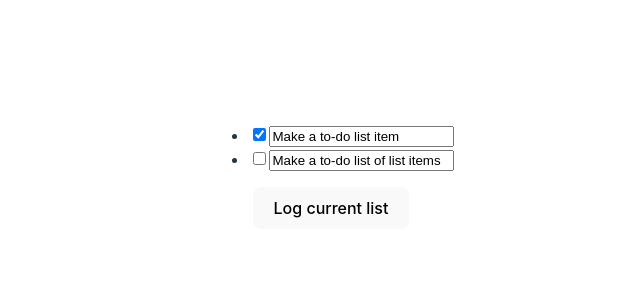
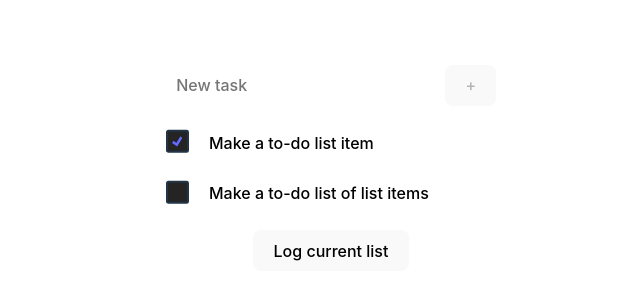
Before and after one commit to s-jolman/todo, a React (Vite) app: page / in a window 1280 px wide. Shown: the part 232-532 px from the top of the page, without its empty margins (309-949 px from the left). Built offline with nearby package versions, Linux system fonts and the light colour scheme.

Commit message:
addTodo functionality and new styling

```diff
--- a/src/App.jsx
+++ b/src/App.jsx
@@ -1,5 +1,5 @@
 import './App.css';
-import { TaskList } from './components/tasks';
+import { NewTask, TaskList } from './components/tasks';
 import { TodosContext, useTodosListFromInput } from './hooks/useTodos.js';
 
 
@@ -13,6 +13,7 @@ function App() {
 
   return (
     <TodosContext.Provider value={contextData}>
+      <NewTask />
       <TaskList />
       <button type="button" onClick={
         () => console.log(JSON.stringify(contextData, null, 2))
--- a/src/components/tasks.jsx
+++ b/src/components/tasks.jsx
@@ -1,22 +1,51 @@
+import {
+  useCallback, useState,
+} from 'react';
 import {
   useTodo,
   useTodosIds,
   useTodoToggle,
   useTodoRename,
+  addNewTodo,
 } from '../hooks/useTodos.js';
 
 export function NewTask() {
-  const addTodo = () => {
-    let max = Math.max(...arr);
-  }
+  const [valueData, setValueData] = useState({
+    title: '',
+    disabled: true,
+  });
 
-  // new component for adding a new todo
-  // it should have an input and button
-  // button should be disabled if input is empty (state empty)
-  // hook/context should only have an addTodo function that receives a string (title)
+  const handleOnInputChange = useCallback(
+    ({ target: { value } }) => {
+      setValueData({
+        ...valueData,
+        title: value,
+        disabled: value ? false : true,
+      });
+
+    },
+    [valueData, setValueData],
+  );
 
   return (
-    <button type="button" onClick={addTodo}>New task</button>
+    <div>
+      <input
+        type="text"
+        id="newTitle"
+        name="newTitle"
+        value={valueData.title}
+        placeholder="New task"
+        onChange={handleOnInputChange}
+      />
+      <button
+        type="button"
+        id="newBtn"
+        onClick={addNewTodo(valueData.title)}
+        disabled={valueData.disabled}
+      >
+        +
+      </button>
+    </div>
   );
 }
 
@@ -26,7 +55,7 @@ export function Task({ id }) {
   const renameTitle = useTodoRename(id);
 
   return (
-    <li>
+    <li className='taskListItem'>
       <input
         type="checkbox"
         id={`${id}-done`}
@@ -37,6 +66,7 @@ export function Task({ id }) {
       <input
         type="text"
         id={`${id}-title`}
+        className='taskListItem__title'
         name="title"
         value={title}
         onChange={renameTitle}
@@ -53,7 +83,7 @@ export function TaskList() {
     <Task key={id} id={id} />
   ));
   return (
-    <ul>
+    <ul className='taskList'>
       {listItems}
     </ul>
   );
--- a/src/hooks/useTodos.js
+++ b/src/hooks/useTodos.js
@@ -30,9 +30,8 @@ export const useTodosListFromInput = (input) => {
     },
     [setItemsMap],
   );
-
   const renameTitle = useCallback(
-    (id) => ({ target: { value } } /* change event */) => {
+    (id) => ({ target: { value } }) => {
       setItemsMap(
         (prevItems) => ({
           ...prevItems,
@@ -45,10 +44,26 @@ export const useTodosListFromInput = (input) => {
     },
     [setItemsMap],
   );
+  const addTodo = useCallback(
+    (newTitle) => {
+      setItemsMap(
+        (prevItems) => ({
+          ...prevItems,
+          [Number(Object.keys(prevItems).reduce((a, b) => prevItems[a] > prevItems[b] ? a : b)) + 1]: {
+            id: Number(Object.keys(prevItems).reduce((a, b) => prevItems[a] > prevItems[b] ? a : b)) + 1,
+            done: false,
+            title: newTitle,
+          },
+        }),
+      );
+    },
+    [setItemsMap],
+  );
   return {
     items: itemsMap,
     toggleDone,
     renameTitle,
+    addTodo,
   };
 };
 
@@ -77,3 +92,12 @@ export const useTodoRename = (id) => {
   );
   return todoRename;
 };
+
+export const addNewTodo = (title) => {
+  const { addTodo } = useContext(TodosContext);
+  const newTodo = useCallback(
+    () => addTodo(title),
+    [addTodo, title],
+  );
+  return newTodo;
+};
--- a/src/index.css
+++ b/src/index.css
@@ -37,6 +37,63 @@ h1 {
   line-height: 1.1;
 }
 
+input {
+  border-radius: 0;
+  border: 1px solid transparent;
+  padding: 0.6em;
+  margin-right: 0.6em;
+  font-size: 1em;
+  font-weight: 500;
+  font-family: inherit;
+  background: none;
+  transition: border-color 0.25s;
+}
+input:hover {
+  border-bottom-color: #646cff;
+}
+input:focus,
+input:focus-visible {
+  border-bottom-color: #fff;
+  outline: none;
+}
+input[type="checkbox"] {
+  /* Add if not using autoprefixer */
+  -webkit-appearance: none;
+  /* Remove most all native input styles */
+  appearance: none;
+  /* For iOS < 15 */
+  background-color: #242424;
+  /* Not removed via appearance */
+  margin: 0;
+
+  font: inherit;
+  color: currentColor;
+  width: 1.15em;
+  height: 1.15em;
+  border: 0.15em solid currentColor;
+  border-radius: 0.15em;
+  transform: translateY(-0.075em);
+
+  display: grid;
+  place-content: center;
+}
+
+input[type="checkbox"]::before {
+  content: "";
+  width: 0.65em;
+  height: 0.65em;
+  clip-path: polygon(14% 44%, 0 65%, 50% 100%, 100% 16%, 80% 0%, 43% 62%);
+  opacity: 0;
+  transition: 120ms opacity ease-in-out;
+  box-shadow: inset 1em 1em #646cff;
+  /* Windows High Contrast Mode */
+  background-color: CanvasText;
+}
+
+input[type="checkbox"]:checked::before {
+  opacity: 1;
+}
+
 button {
   border-radius: 8px;
   border: 1px solid transparent;
@@ -55,6 +112,19 @@ button:focus,
 button:focus-visible {
   outline: 4px auto -webkit-focus-ring-color;
 }
+.taskList {
+  padding: 0;
+}
+.taskListItem {
+  position: relative;
+  display: flex;
+  align-items: center;
+  margin-bottom: 0.6em;
+}
+.taskListItem__title {
+  flex: 1 0 100%;
+  margin-left: 0.6em;
+}
 
 @media (prefers-color-scheme: light) {
   :root {
```
